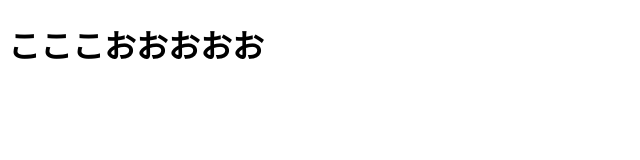
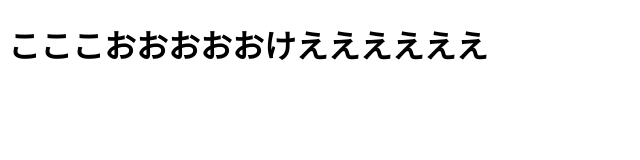
Before and after one commit to tomitani21/git-, a plain HTML site: page index.html in a window 1280 px wide. Shown: the whole page, without its empty margins (0-640 px from the left). Drawn offline with Linux system fonts and the light colour scheme.

Commit message:
２回目

```diff
--- a/index.html
+++ b/index.html
@@ -7,6 +7,6 @@
     <title>Document</title>
 </head>
 <body>
-    <h1>こここおおおおお</h1>
+    <h1>こここおおおおおけええええええ</h1>
 </body>
 </html>
```
